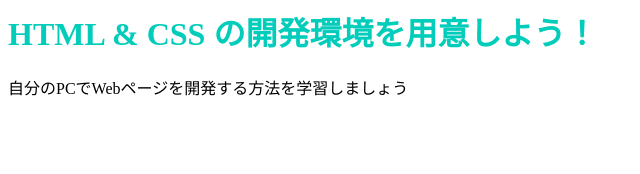
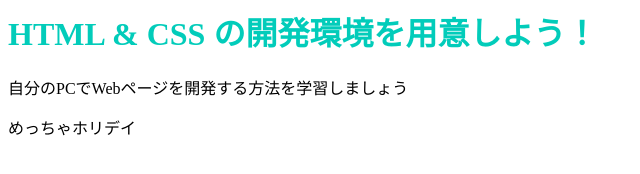
Before and after one commit to crubdemon/crubdemon.github.io, a plain HTML site: page index.html in a window 1280 px wide. Shown: the whole page, without its empty margins (0-640 px from the left). Drawn offline with Linux system fonts and the light colour scheme.

Commit message:
Update index.html

```diff
--- a/index.html
+++ b/index.html
@@ -7,5 +7,6 @@
   <body>
     <h1 class="title">HTML & CSS の開発環境を用意しよう！</h1>
     <p>自分のPCでWebページを開発する方法を学習しましょう</p>
+    <p>めっちゃホリデイ</p>
   </body>
 </html>
```
